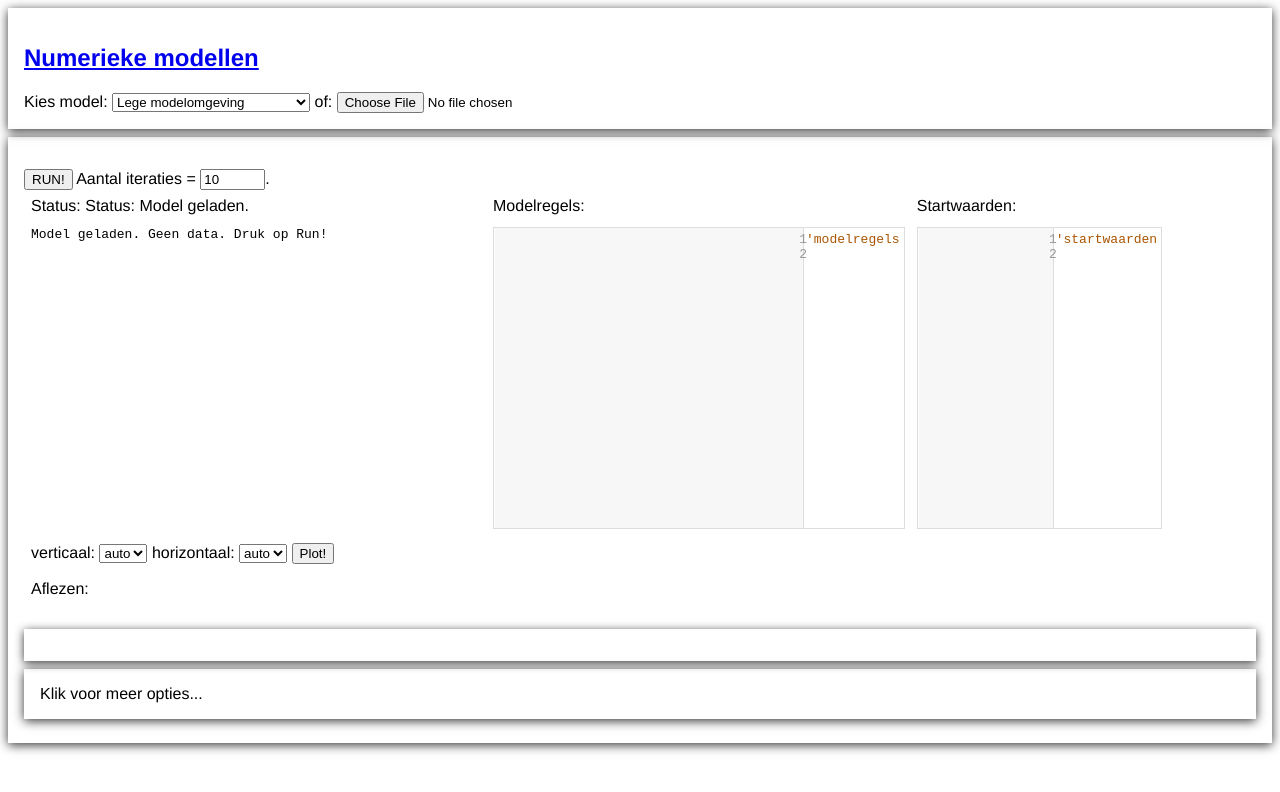
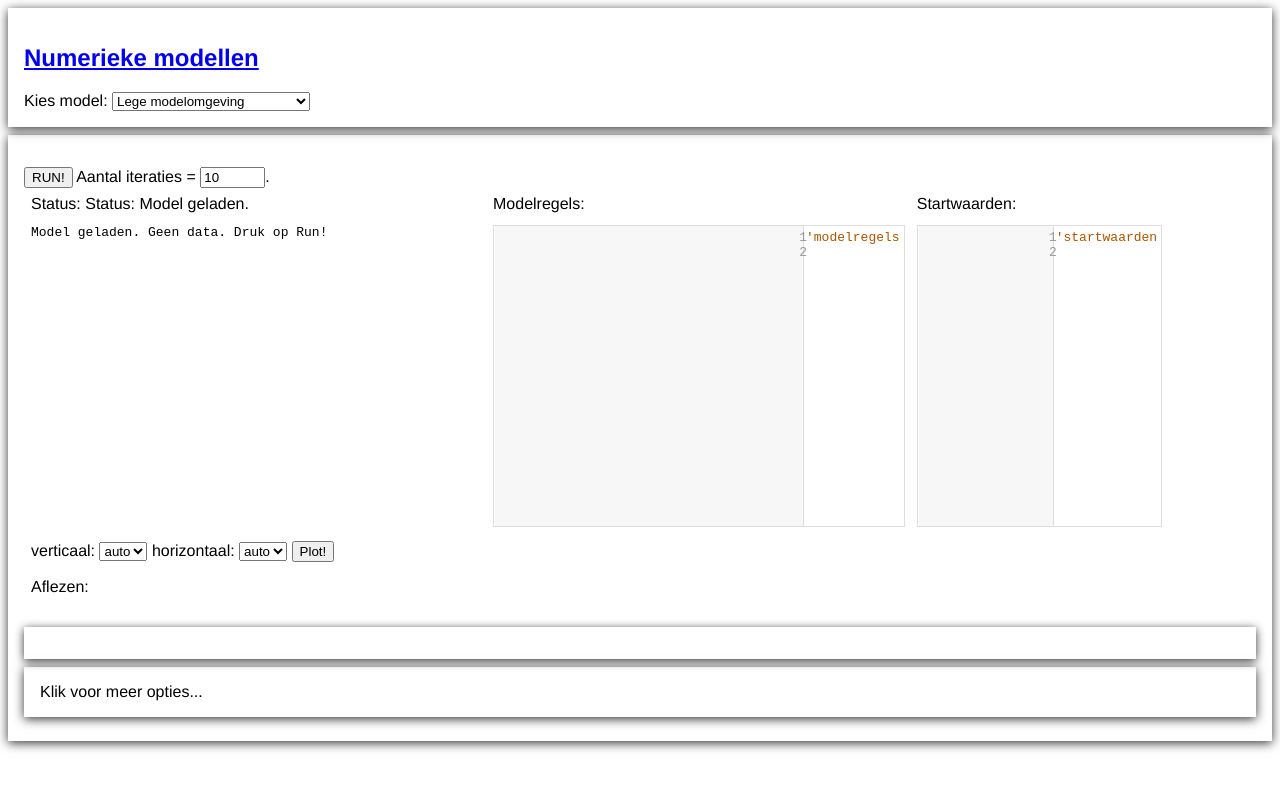
Before and after one commit to tomkooij/modellen, a website with bundled scripts: page index.html in a window 1280 px wide. Built offline with nearby package versions, Linux system fonts and the light colour scheme.

Commit message:
Remove "bestand openen"

```diff
--- a/index.html
+++ b/index.html
@@ -71,7 +71,6 @@
 				<select id="model_keuze">
 	    <option value="0">model.js niet geladen!</option>
 	  </select>
-		of: <input type="file" id="fileinput">
 	  </div>
 	</div>
 	<div id="werkBlad">
```
